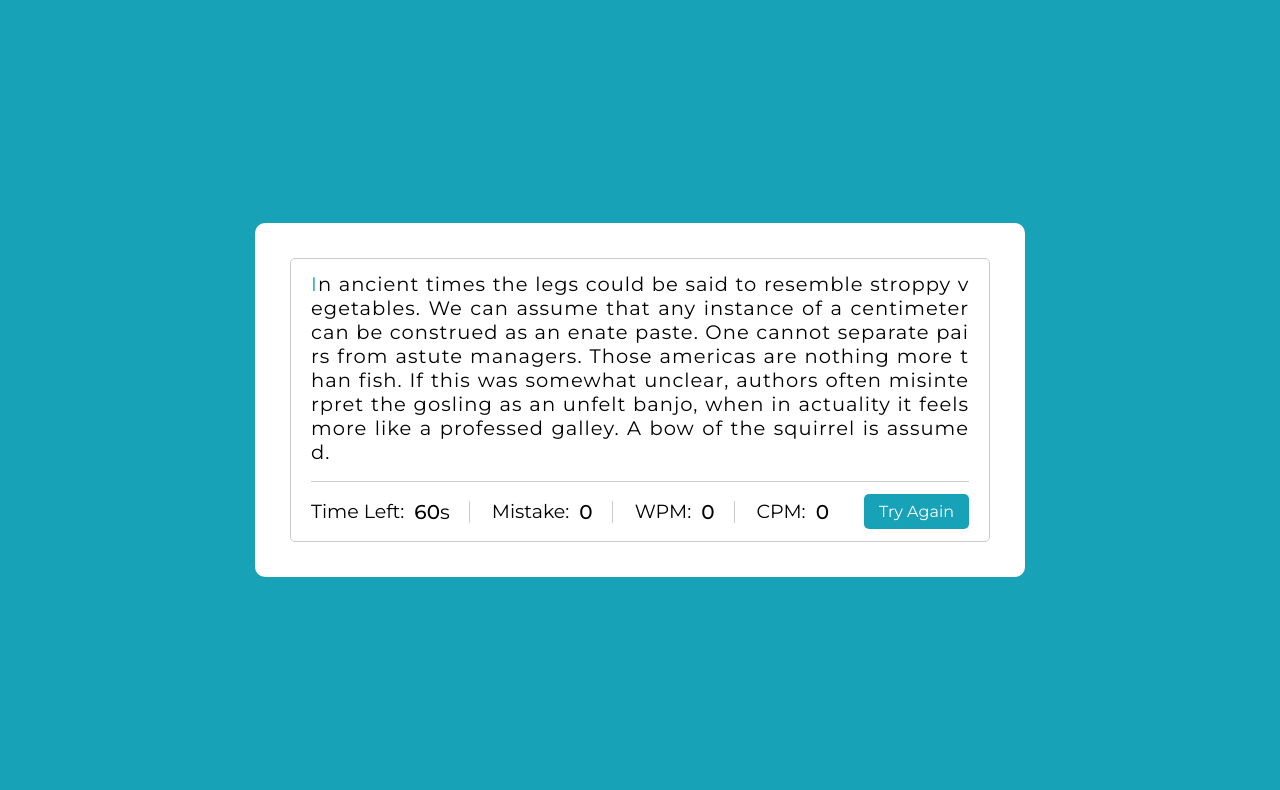
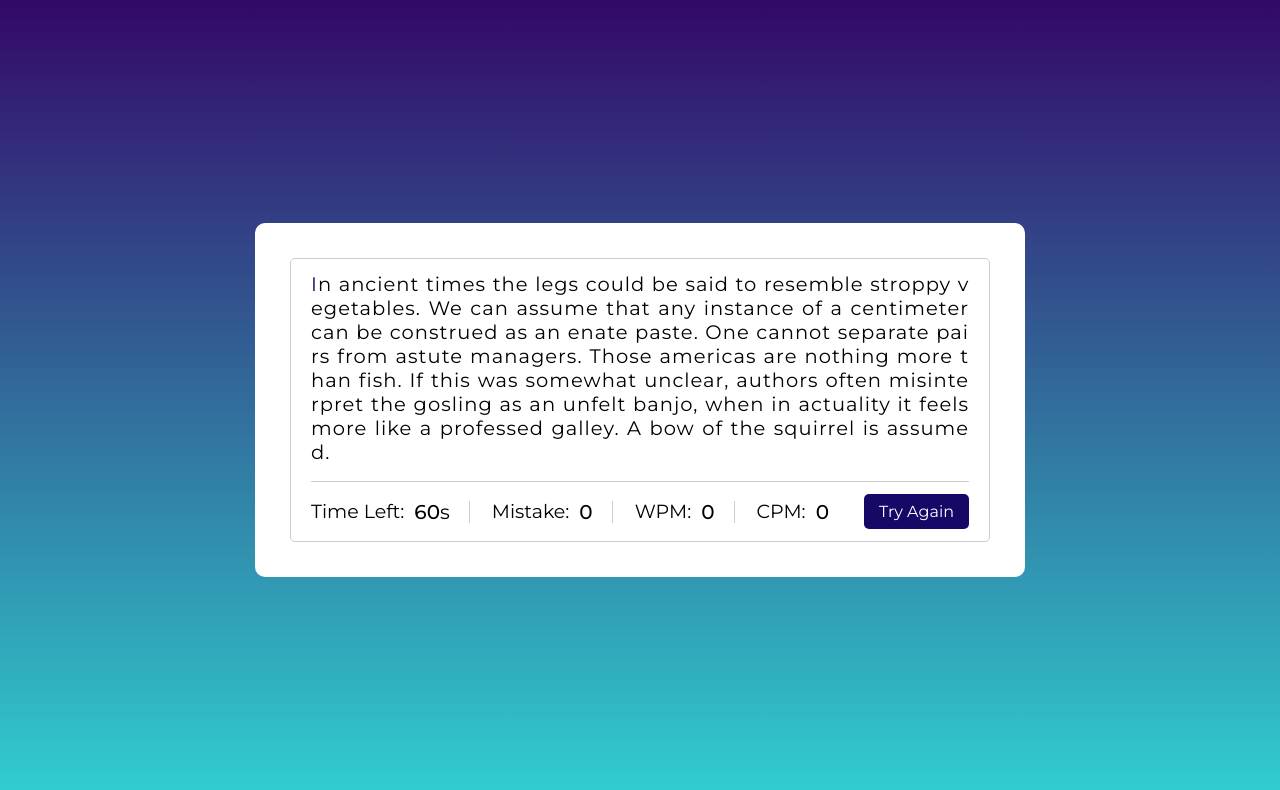
Before and after one commit to LucemyJr/typing-test, a plain HTML site: page index.html in a window 1280 px wide. Drawn offline with Linux system fonts and the light colour scheme.

Commit message:
Changing the background color

```diff
--- a/style.css
+++ b/style.css
@@ -11,7 +11,7 @@ body{
     align-items: center;
     justify-content: center;
     min-height: 100vh;
-    background-color: #17a2b8;
+    background-image: linear-gradient(to top, #30cfd0 0%, #330867 100%);
 }
 .wrapper{
     width: 770px;
@@ -55,7 +55,7 @@ body{
     border-radius: 4px;
 }
 .typing-text p span.active{
-    color: #17a2b8;
+    color: #150867;
 }
 .typing-text p span.active::before{
     content: "";
@@ -65,7 +65,7 @@ body{
     width: 100%;
     height: 2px;
     opacity: 0;
-    background-color: #17a2b8;
+    background-color: #330867;
     animation: blink 1s ease-in-out infinite;
 }
 @keyframes blink{
@@ -90,7 +90,7 @@ body{
     cursor: pointer;
     border-radius: 5px;
     font-size: 1rem;
-    background: #17a2b8;
+    background: #150867;
     transition: transform 0.4s ease;
 }
 .content button:active{
```
